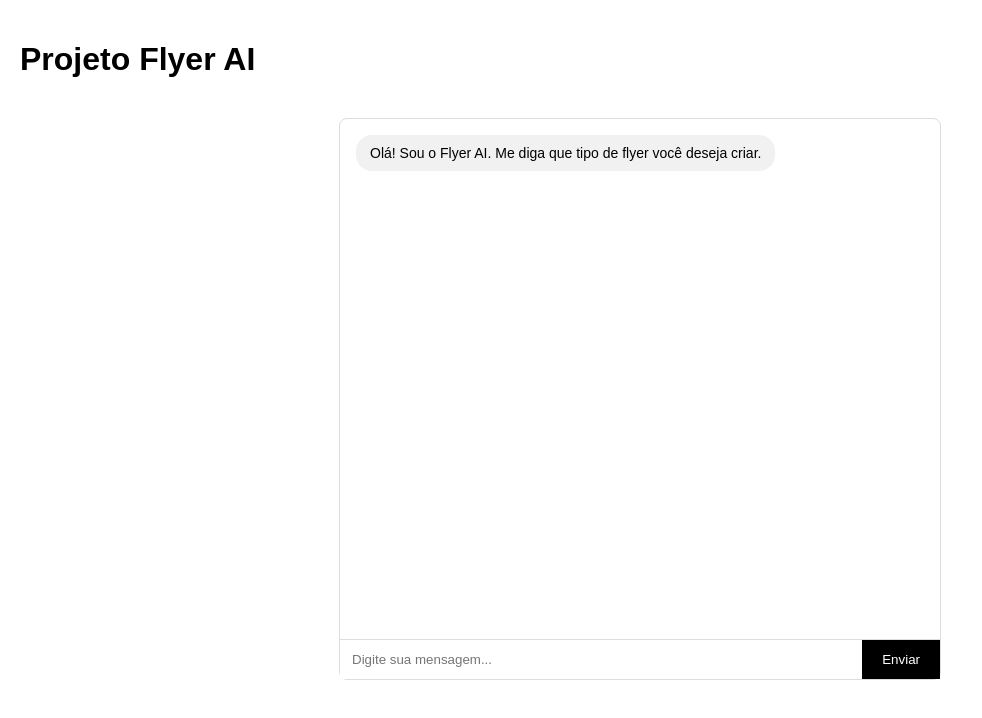
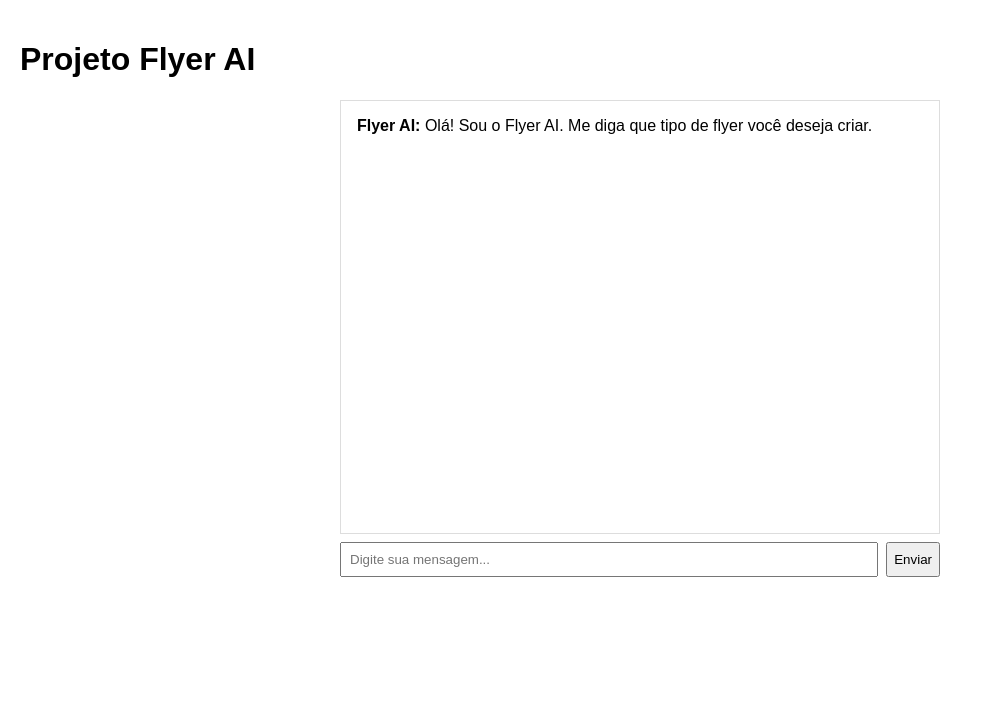
Before and after one commit to AnaPaulaSantos5/automacao-midias-TEST, a Next.js app: page / in a window 1280 px wide. Shown: the top 718 px of the page, without its empty margins (0-982 px from the left). Built offline with nearby package versions, Linux system fonts and the light colour scheme.

Commit message:
Refactor ChatBox component for improved messaging flow

```diff
--- a/app/components/ChatBox.js
+++ b/app/components/ChatBox.js
@@ -1,224 +1,74 @@
 "use client";
 
-import { useState } from "react";
-import { canais } from "../config/canais";
+import { useState, useRef, useEffect } from "react";
+import { processarMensagem } from "../utils/chatEngine";
+import flyersBase from "../flyersBase";
 
 export default function ChatBox() {
-  const [messages, setMessages] = useState([
-    { sender: "bot", text: "Olá! Sou o Flyer AI. Me diga que tipo de flyer você deseja criar." }
+  const [mensagens, setMensagens] = useState([
+    {
+      autor: "bot",
+      texto: "Olá! Sou o Flyer AI. Me diga que tipo de flyer você deseja criar."
+    }
   ]);
 
   const [input, setInput] = useState("");
-  const [step, setStep] = useState("produto");
+  const [state, setState] = useState({ step: "inicio" });
+  const chatRef = useRef(null);
 
-  const [contexto, setContexto] = useState({
-    area: null,
-    tipo: null,
-    subtipo: null,
-    canal: null,
-    formato: null,
-    campanha: null
-  });
+  useEffect(() => {
+    chatRef.current?.scrollTo(0, chatRef.current.scrollHeight);
+  }, [mensagens]);
 
-  function addMessage(sender, text) {
-    setMessages(prev => [...prev, { sender, text }]);
-  }
-
-  function identificarProduto(texto) {
-    const text = texto.toLowerCase();
-
-    if (text.includes("consórcio") || text.includes("consorcio")) {
-      return { area: "financas", tipo: "consorcio" };
-    }
-    if (text.includes("seguro residencial")) {
-      return { area: "seguros", tipo: "residencial" };
-    }
-    if (text.includes("pet")) {
-      return { area: "beneficios", tipo: "pet" };
-    }
-    if (text.includes("saúde") || text.includes("saude")) {
-      return { area: "beneficios", tipo: "saude" };
-    }
-    return null;
-  }
-
-  function sendMessage() {
+  function enviarMensagem() {
     if (!input.trim()) return;
 
-    const userText = input;
-    addMessage("user", userText);
+    const flyerConfig =
+      state.area && state.produto
+        ? flyersBase[state.area]?.[state.produto]
+        : null;
 
-    // ETAPA 1 — PRODUTO
-    if (step === "produto") {
-      const resultado = identificarProduto(userText);
+    const resposta = processarMensagem(state, input, flyerConfig);
 
-      if (!resultado) {
-        addMessage(
-          "bot",
-          "Não entendi. Informe o produto corretamente (Consórcio, Seguro Residencial, Saúde, Pet)."
-        );
-      } else {
-        setContexto(prev => ({ ...prev, ...resultado }));
+    setMensagens((prev) => [
+      ...prev,
+      { autor: "user", texto: input },
+      { autor: "bot", texto: resposta.texto }
+    ]);
 
-        if (resultado.tipo === "consorcio") {
-          addMessage(
-            "bot",
-            "Perfeito. Qual tipo de consórcio? (Auto, Imóvel ou Serviços)"
-          );
-          setStep("subtipo");
-        } else {
-          addMessage(
-            "bot",
-            "Ótimo. Esse flyer será para qual canal? (Instagram ou WhatsApp)"
-          );
-          setStep("canal");
-        }
-      }
-    }
-
-    // ETAPA 2 — SUBTIPO
-    else if (step === "subtipo") {
-      setContexto(prev => ({ ...prev, subtipo: userText.toLowerCase() }));
-
-      addMessage(
-        "bot",
-        "Ótimo. Esse flyer será para qual canal? (Instagram ou WhatsApp)"
-      );
-      setStep("canal");
-    }
-
-    // ETAPA 3 — CANAL
-    else if (step === "canal") {
-      const canal = userText.toLowerCase();
-
-      if (!canais[canal]) {
-        addMessage("bot", "Canal inválido. Escolha Instagram ou WhatsApp.");
-      } else {
-        setContexto(prev => ({ ...prev, canal }));
-
-        const formatosTexto = canais[canal].formatos
-          .map(f => f.label)
-          .join(" | ");
-
-        addMessage(
-          "bot",
-          `Perfeito. Qual formato você deseja?\n${formatosTexto}`
-        );
-
-        setStep("formato");
-      }
-    }
-
-    // ETAPA 4 — FORMATO
-    else if (step === "formato") {
-      const formatos = canais[contexto.canal].formatos;
-      const formatoEscolhido = formatos.find(f =>
-        f.label.toLowerCase().includes(userText.toLowerCase())
-      );
-
-      if (!formatoEscolhido) {
-        addMessage("bot", "Formato inválido. Escolha um dos formatos listados.");
-      } else {
-        setContexto(prev => ({ ...prev, formato: formatoEscolhido }));
-
-        addMessage("bot", "Qual campanha você deseja usar?");
-        setStep("campanha");
-      }
-    }
-
-    // ETAPA 5 — CAMPANHA
-    else if (step === "campanha") {
-      const payloadFinal = {
-        ...contexto,
-        campanha: userText
-      };
-
-      console.log("PAYLOAD FINAL:", payloadFinal);
-
-      addMessage(
-        "bot",
-        "Perfeito! Já tenho todas as informações iniciais para criar seu flyer."
-      );
-
-      setStep("final");
-    }
-
+    setState(resposta.novoState);
     setInput("");
   }
 
   return (
-    <div style={styles.container}>
-      <div style={styles.chat}>
-        {messages.map((msg, index) => (
-          <div
-            key={index}
-            style={{
-              ...styles.message,
-              alignSelf: msg.sender === "user" ? "flex-end" : "flex-start",
-              backgroundColor: msg.sender === "user" ? "#1260c7" : "#f1f1f1",
-              color: msg.sender === "user" ? "#ffffff" : "#000000"
-            }}
-          >
-            {msg.text}
+    <div style={{ maxWidth: 600, margin: "0 auto" }}>
+      <div
+        ref={chatRef}
+        style={{
+          height: 400,
+          overflowY: "auto",
+          padding: 16,
+          border: "1px solid #ddd",
+          marginBottom: 8
+        }}
+      >
+        {mensagens.map((m, i) => (
+          <div key={i} style={{ marginBottom: 8 }}>
+            <b>{m.autor === "bot" ? "Flyer AI" : "Você"}:</b> {m.texto}
           </div>
         ))}
       </div>
 
-      <div style={styles.inputArea}>
+      <div style={{ display: "flex", gap: 8 }}>
         <input
           value={input}
           onChange={(e) => setInput(e.target.value)}
+          onKeyDown={(e) => e.key === "Enter" && enviarMensagem()}
           placeholder="Digite sua mensagem..."
-          style={styles.input}
+          style={{ flex: 1, padding: 8 }}
         />
-        <button onClick={sendMessage} style={styles.button}>
-          Enviar
-        </button>
+        <button onClick={enviarMensagem}>Enviar</button>
       </div>
     </div>
   );
 }
-
-const styles = {
-  container: {
-    maxWidth: 600,
-    margin: "40px auto",
-    border: "1px solid #ddd",
-    borderRadius: 8,
-    display: "flex",
-    flexDirection: "column",
-    height: "70vh"
-  },
-  chat: {
-    flex: 1,
-    padding: 16,
-    display: "flex",
-    flexDirection: "column",
-    gap: 12,
-    overflowY: "auto"
-  },
-  message: {
-    padding: "10px 14px",
-    borderRadius: 16,
-    maxWidth: "80%",
-    fontSize: 14,
-    whiteSpace: "pre-line"
-  },
-  inputArea: {
-    display: "flex",
-    borderTop: "1px solid #ddd"
-  },
-  input: {
-    flex: 1,
-    padding: 12,
-    border: "none",
-    outline: "none"
-  },
-  button: {
-    padding: "0 20px",
-    border: "none",
-    backgroundColor: "#000",
-    color: "#fff",
-    cursor: "pointer"
-  }
-};
```
